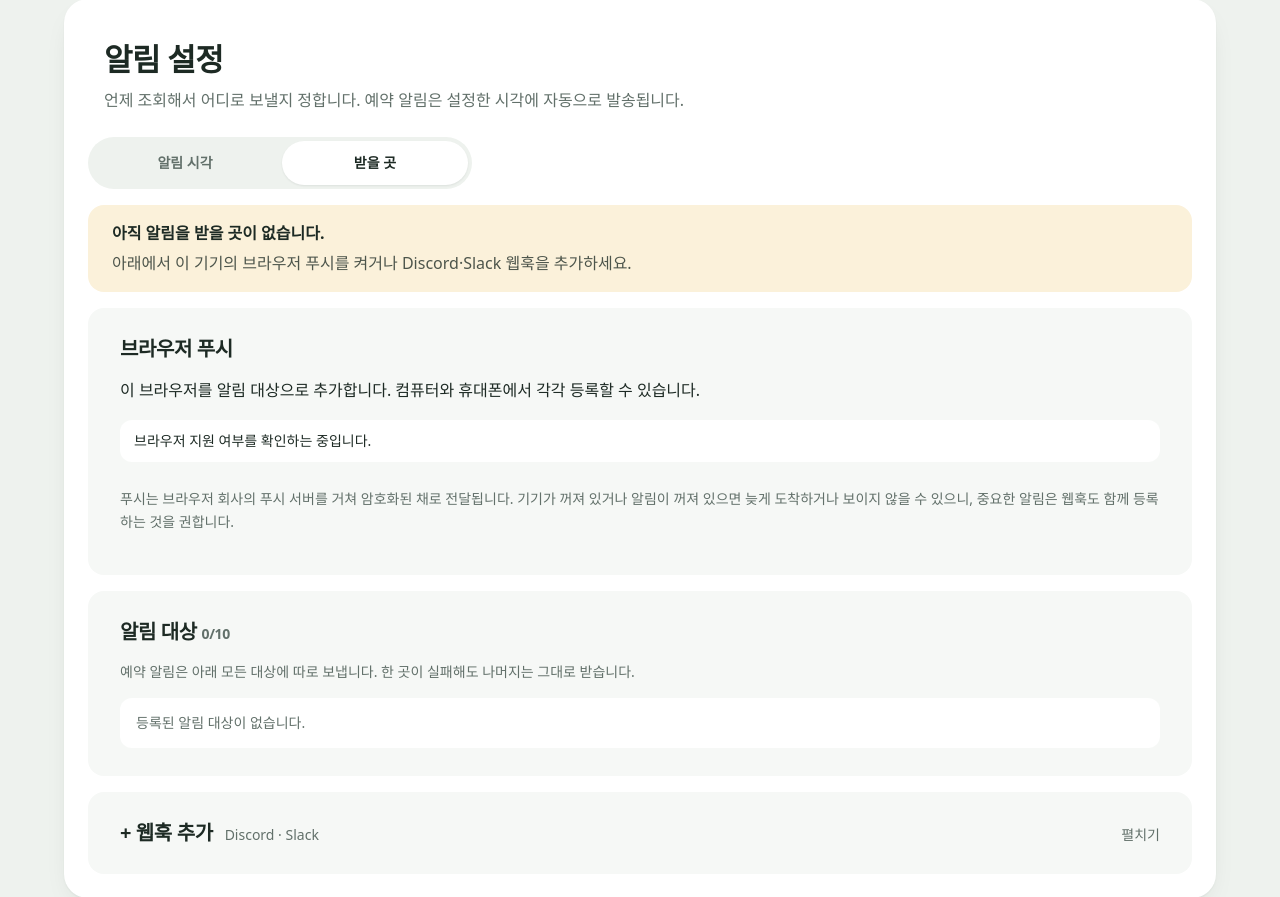
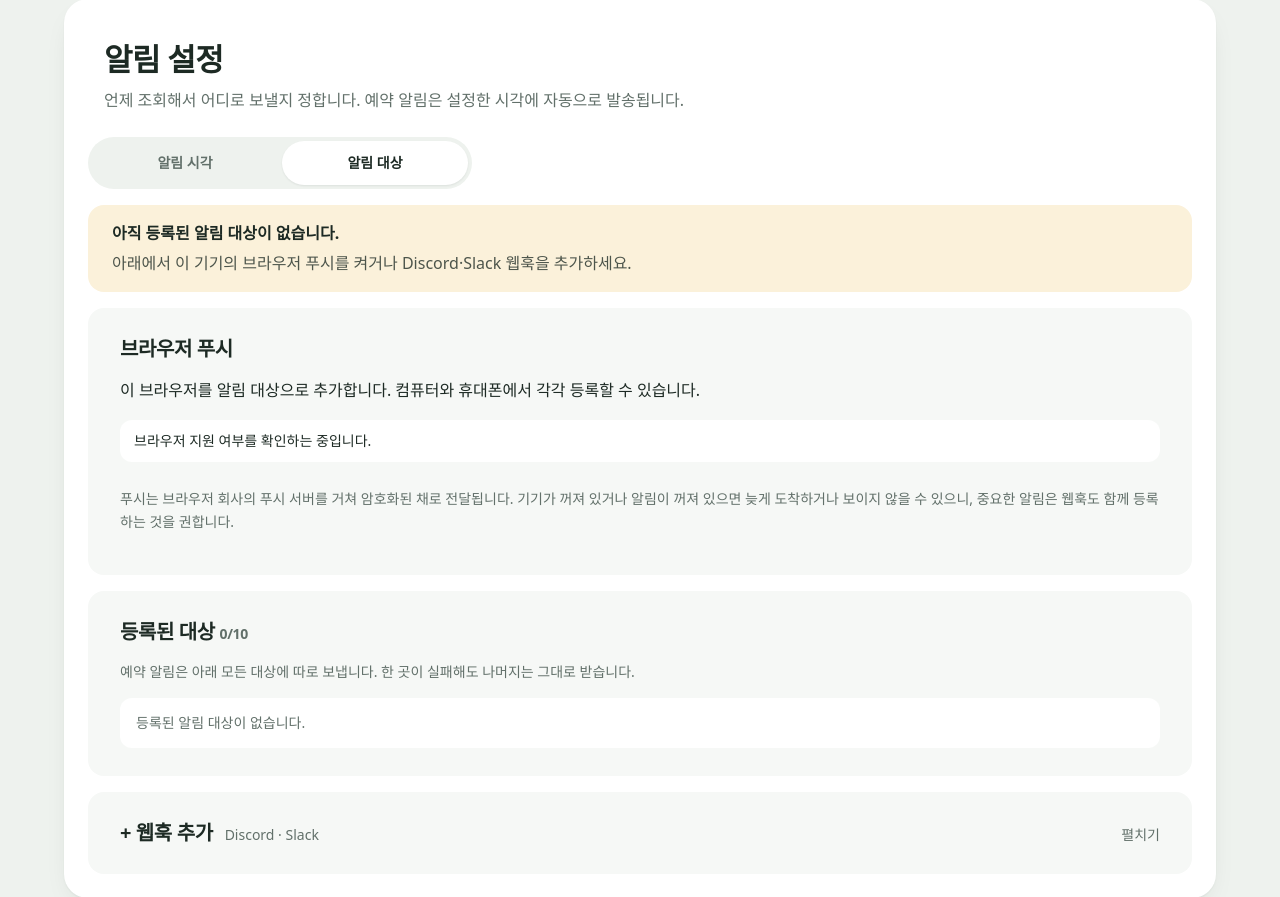
Before and after one commit to hjkim24/learningx-alert-web, a Django app: page /connection/notifications/destinations/ in a window 1280 px wide. Shown: the part 123-1020 px from the top of the page. Run offline with Django 5.2, Linux system fonts and the light colour scheme; the visitor is signed in with stand-in values (Sample User, id 1); some libraries are stand-ins or nearby versions.

Commit message:
chore: rename 받을 곳 tab to 알림 대상
Pairs with 알림 시각 and matches the dashboard step. The list heading inside the tab becomes 등록된 대상 to avoid repeating the tab name; empty-state copy now says 등록된 알림 대상이 없습니다.

```diff
--- a/accounts/views.py
+++ b/accounts/views.py
@@ -441,7 +441,7 @@ def notification_settings_save(request):
     else:
         messages.warning(
             request,
-            "알림 시각을 저장했습니다. 알림을 받으려면 받을 곳에서 웹훅이나 브라우저 푸시를 추가해 주세요.",
+            "알림 시각을 저장했습니다. 알림을 받으려면 알림 대상에서 웹훅이나 브라우저 푸시를 추가해 주세요.",
         )
     return redirect("notification_settings")
 
--- a/templates/accounts/_notification_tabs.html
+++ b/templates/accounts/_notification_tabs.html
@@ -1,6 +1,6 @@
 <nav class="sub-tabs" aria-label="알림 설정 메뉴">
   <a href="{% url 'notification_settings' %}"{% if active == "schedule" %} aria-current="page"{% endif %}>알림 시각</a>
   <a href="{% url 'destination_settings' %}"{% if active == "destinations" %} aria-current="page"{% endif %}>
-    받을 곳{% if destination_count %} <span class="tab-count">{{ destination_count }}</span>{% endif %}
+    알림 대상{% if destination_count %} <span class="tab-count">{{ destination_count }}</span>{% endif %}
   </a>
 </nav>
--- a/templates/accounts/dashboard.html
+++ b/templates/accounts/dashboard.html
@@ -31,8 +31,8 @@
     </div>
   {% elif not destinations %}
     <div class="attention-notice" role="status">
-      <strong>알림을 받을 곳이 없어 예약 알림이 발송되지 않습니다.</strong>
-      <p><a href="{% url 'destination_settings' %}">받을 곳</a>에서 Discord·Slack 웹훅이나 브라우저 푸시를 추가해 주세요.</p>
+      <strong>등록된 알림 대상이 없어 예약 알림이 발송되지 않습니다.</strong>
+      <p><a href="{% url 'destination_settings' %}">알림 대상</a>에서 Discord·Slack 웹훅이나 브라우저 푸시를 추가해 주세요.</p>
     </div>
   {% endif %}
 
--- a/templates/accounts/destination_settings.html
+++ b/templates/accounts/destination_settings.html
@@ -1,6 +1,6 @@
 {% extends "base.html" %}
 
-{% block title %}받을 곳 · LearningX Alert{% endblock %}
+{% block title %}알림 대상 · LearningX Alert{% endblock %}
 
 {% block content %}
   <header class="page-heading compact-heading">
@@ -13,7 +13,7 @@
 
   {% if not destinations %}
     <div class="attention-notice" role="status">
-      <strong>아직 알림을 받을 곳이 없습니다.</strong>
+      <strong>아직 등록된 알림 대상이 없습니다.</strong>
       <p>아래에서 이 기기의 브라우저 푸시를 켜거나 Discord·Slack 웹훅을 추가하세요.</p>
     </div>
   {% endif %}
@@ -36,7 +36,7 @@
   {% endif %}
 
   <section class="panel" aria-labelledby="destination-status-title">
-    <h2 id="destination-status-title">알림 대상 <span class="term-meta">{{ destinations|length }}/{{ destination_limit }}</span></h2>
+    <h2 id="destination-status-title">등록된 대상 <span class="term-meta">{{ destinations|length }}/{{ destination_limit }}</span></h2>
     <p class="fine-print">예약 알림은 아래 모든 대상에 따로 보냅니다. 한 곳이 실패해도 나머지는 그대로 받습니다.</p>
     {% if destinations %}
       <ul class="destination-list">
--- a/templates/accounts/notification_settings.html
+++ b/templates/accounts/notification_settings.html
@@ -13,8 +13,8 @@
 
   {% if not destination_count %}
     <div class="attention-notice" role="status">
-      <strong>아직 알림을 받을 곳이 없습니다.</strong>
-      <p><a href="{% url 'destination_settings' %}">받을 곳</a>에서 Discord·Slack 웹훅이나 브라우저 푸시를 추가하기 전까지 예약 알림은 발송되지 않습니다.</p>
+      <strong>아직 등록된 알림 대상이 없습니다.</strong>
+      <p><a href="{% url 'destination_settings' %}">알림 대상</a>에서 Discord·Slack 웹훅이나 브라우저 푸시를 추가하기 전까지 예약 알림은 발송되지 않습니다.</p>
     </div>
   {% endif %}
 
```
Also changed, not shown: DESIGN.md (+1 -1 lines), accounts/tests/test_settings_tabs.py (+3 -3 lines), accounts/tests/test_ux_overhaul.py (+3 -3 lines).
